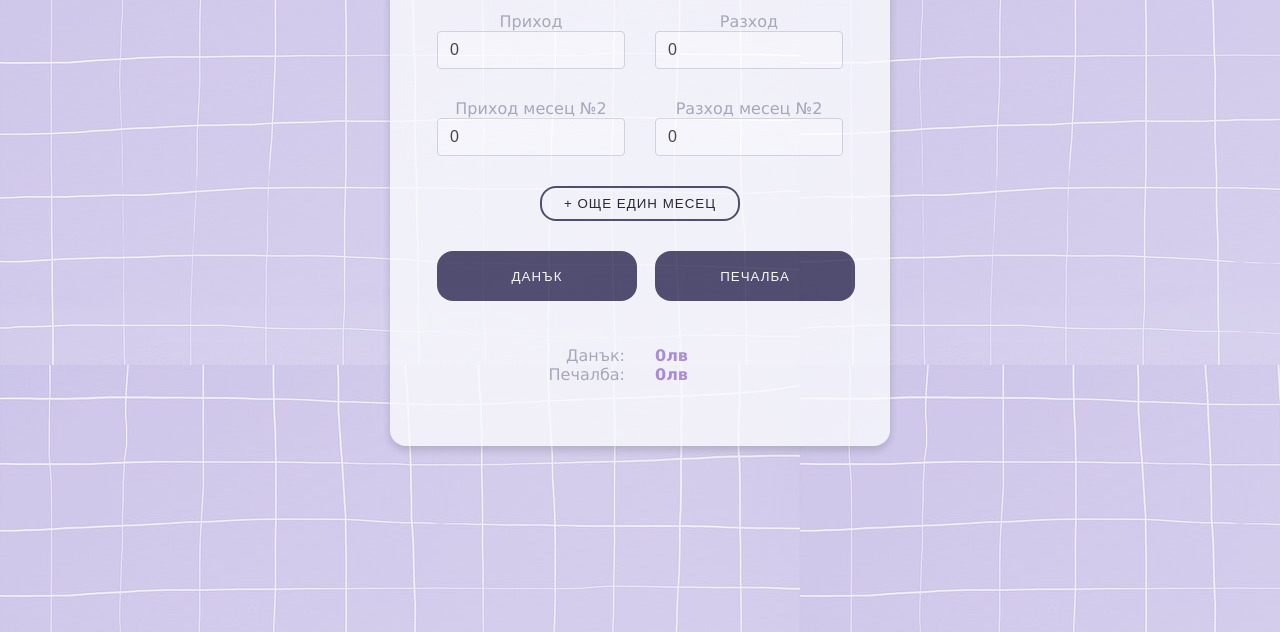
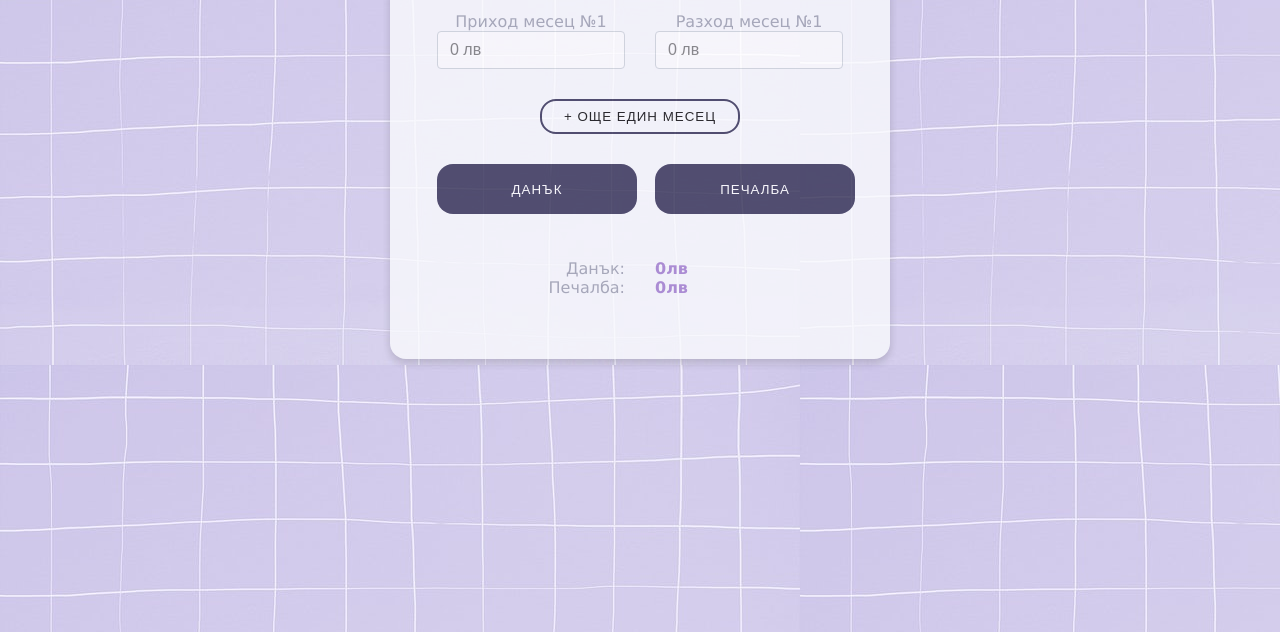
Before and after one commit to nikolayvf/PU_Web_JavaScript_Task2, a plain HTML site: page src/index.html in a window 1280 px wide. Shown: the part 168-800 px from the top of the page. Drawn offline with Linux system fonts and the light colour scheme.

Commit message:
Почти не съм правил промени по HTML.
Махнах единия бутон
Това required, което сложих май изобщо нищо не прави защото не е форма.

```diff
--- a/src/index.html
+++ b/src/index.html
@@ -8,29 +8,23 @@
 
 </head>
 
-<body class="col-12" >
+<body class="col-12" onload="tax()">
   <div class="card">
     <div class="container">
       <h1>Бизнес калкулатор</h1>
       <div class="row">
-        <div class="col-6">
-          <label for="income">Приход</label>
-          <input type="number" id="income" name="income" class="form-control" value="0" min="0">
-        </div>
-        <div class="col-6">
-          <label for="expense">Разход</label>
-          <input type="number" id="expense" name="expense" class="form-control" value="0" min="0">
-        </div>
-        <div class="col-6">
-          <label for="incomeSecond">Приход месец №2</label>
-          <input type="number" id="incomeSecond" name="incomeSecond" class="form-control" value="0" min="0">
-        </div>
-        <div class="col-6">
-          <label for="expenseSecond">Разход месец №2</label>
-          <input type="number" id="expenseSecond" name="expenseSecond" class="form-control" value="0" min="0">
+        <div id="monthContainer">
+          <div class="col-6">
+            <label for="income">Приход месец №1</label>
+            <input type="number" id="income1" name="income" class="form-control" min="0" placeholder="0 лв" required>
+          </div>
+          <div class="col-6">
+            <label for="expense">Разход месец №1</label>
+            <input type="number" id="expense1" name="expense" class="form-control" min="0" placeholder="0 лв" required>
+          </div>
         </div>
         <div class="col-12">
-          <button class="secondMonth btn btn-secondary">+ Още един месец</button>
+          <button class="secondMonth btn btn-secondary" id="generateMonth">+ Още един месец</button>
         </div>
         <div class="col-6">
           <button class="tax btn">Данък</button>
```
